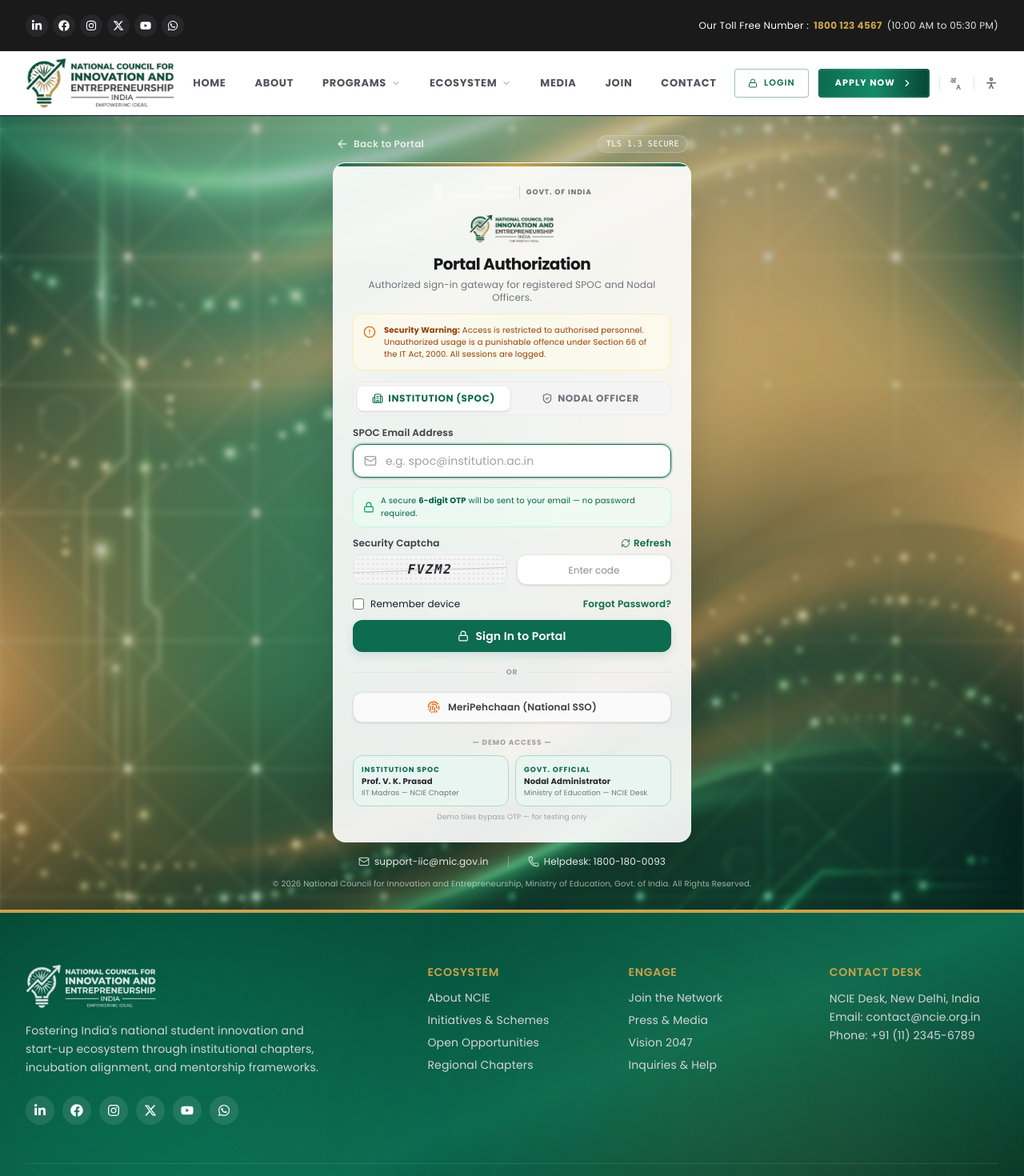
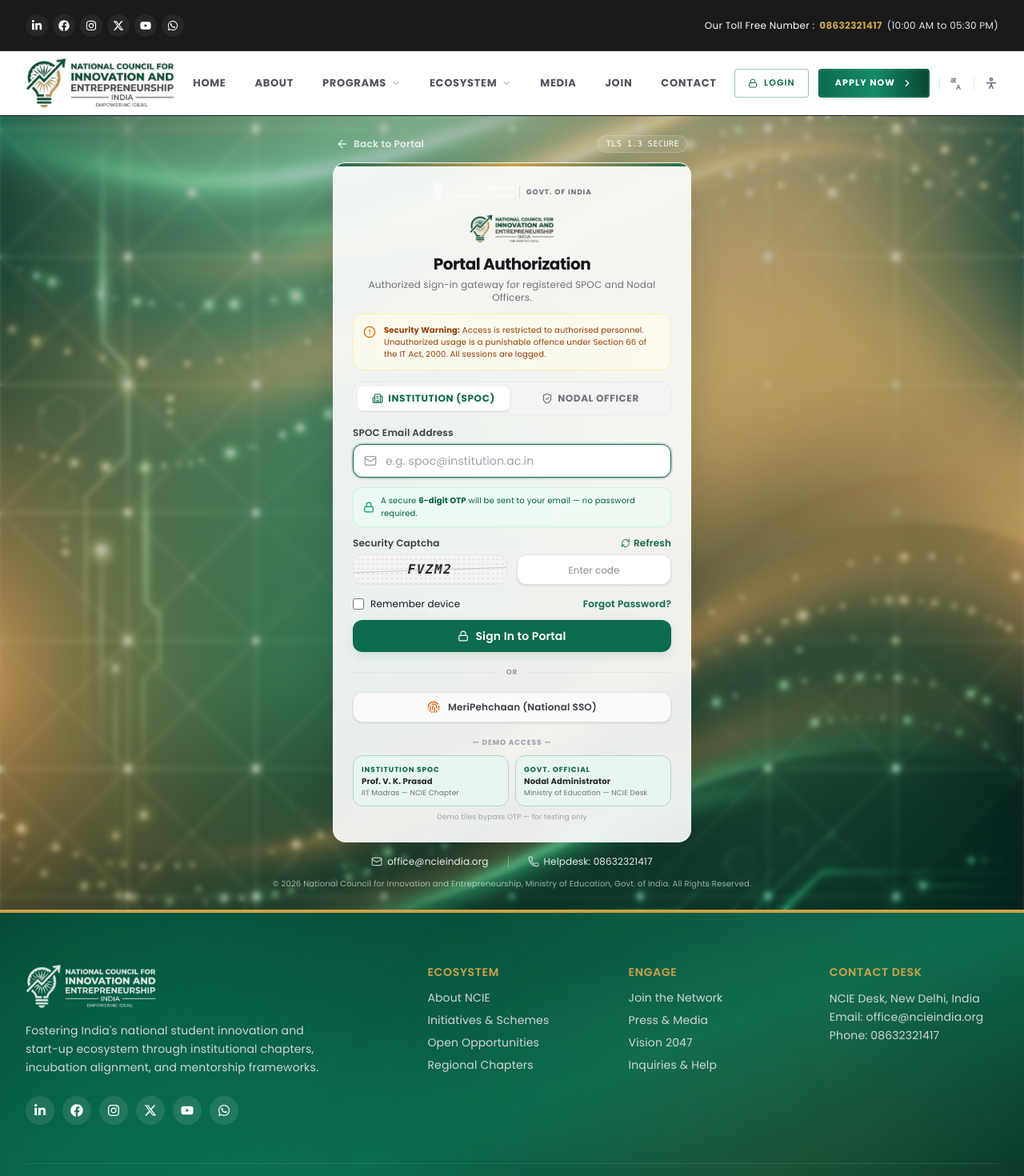
Before and after one commit to vigneswarnalluri/ncieindia, a Next.js app: page /login in a window 1280 px wide. Shown: the top 1470 px of the page at 80% size. Built offline with nearby package versions, Linux system fonts and the light colour scheme; no server answers.

Commit message:
chore: update helpline contact phone and official email support across portal

```diff
--- a/src/app/about/AboutClient.tsx
+++ b/src/app/about/AboutClient.tsx
@@ -471,7 +471,7 @@
                   <Phone className="w-4 h-4 text-zinc-400 shrink-0 mt-0.5" />
                   <div className="space-y-0.5">
                     <p className="font-semibold text-zinc-800">{t("helpline_phone").split(":")[0] || "Helpdesk"}</p>
-                    <p className="text-zinc-500 font-mono font-semibold">{t("helpline_phone").split(":")[1]?.trim() || "1800 123 4567"}</p>
+                    <p className="text-zinc-500 font-mono font-semibold">{t("helpline_phone").split(":")[1]?.trim() || "08632321417"}</p>
                   </div>
                 </div>
 
--- a/src/app/contact/page.tsx
+++ b/src/app/contact/page.tsx
@@ -80,8 +80,8 @@
                   <Mail className="w-4 h-4" />
                 </div>
                 <div>
-                  <h4 className="font-bold text-zinc-900">IIC Support Email</h4>
-                  <p className="text-zinc-500 mt-0.5">support-iic@mic.gov.in</p>
+                  <h4 className="font-bold text-zinc-900">Official Support Email</h4>
+                  <p className="text-zinc-500 mt-0.5">office@ncieindia.org</p>
                 </div>
               </div>
 
@@ -91,7 +91,7 @@
                 </div>
                 <div>
                   <h4 className="font-bold text-zinc-900">Toll-Free Helpdesk</h4>
-                  <p className="text-zinc-500 mt-0.5">1800-180-0093 (Mon–Sat, 9:00 AM – 5:30 PM IST)</p>
+                  <p className="text-zinc-500 mt-0.5">08632321417 (Mon–Sat, 9:00 AM – 5:30 PM IST)</p>
                 </div>
               </div>
             </div>
--- a/src/app/media/page.tsx
+++ b/src/app/media/page.tsx
@@ -479,8 +479,8 @@
                     <Mail className="w-4.5 h-4.5 text-[#0D6B4F] shrink-0 mt-0.5" />
                     <div>
                       <p className="text-[9px] font-bold text-zinc-400 uppercase">PRO Email Desk</p>
-                      <a href="mailto:press@ncie.org.in" className="text-xs text-primary font-bold hover:underline block mt-0.5">
-                        press@ncie.org.in
+                      <a href="mailto:office@ncieindia.org" className="text-xs text-primary font-bold hover:underline block mt-0.5">
+                        office@ncieindia.org
                       </a>
                     </div>
                   </div>
@@ -490,7 +490,7 @@
                     <div>
                       <p className="text-[9px] font-bold text-zinc-400 uppercase">Media Helpline</p>
                       <p className="text-xs text-zinc-700 font-bold mt-0.5">
-                        +91 (11) 2345-6780
+                        08632321417
                       </p>
                     </div>
                   </div>
--- a/src/app/page.tsx
+++ b/src/app/page.tsx
@@ -59,9 +59,9 @@
     "logo": "https://ncieindia.org/logo-new.png",
     "contactPoint": {
       "@type": "ContactPoint",
-      "telephone": "1800-180-0093",
+      "telephone": "08632321417",
       "contactType": "technical support",
-      "email": "support-iic@mic.gov.in",
+      "email": "office@ncieindia.org",
       "areaServed": "IN",
       "availableLanguage": ["en", "hi"],
     },
--- a/src/app/privacy/PrivacyClient.tsx
+++ b/src/app/privacy/PrivacyClient.tsx
@@ -312,7 +312,7 @@
                   <Link href="/contact" className="text-primary font-bold hover:underline">
                     संपर्क पृष्ठ
                   </Link>{" "}
-                  के माध्यम से संपर्क करें या support-iic@mic.gov.in पर ईमेल करें।
+                  के माध्यम से संपर्क करें या office@ncieindia.org पर ईमेल करें।
                 </p>
               ) : (
                 <p>
@@ -320,7 +320,7 @@
                   <Link href="/contact" className="text-primary font-bold hover:underline">
                     Contact Desk
                   </Link>{" "}
-                  or email support-iic@mic.gov.in.
+                  or email office@ncieindia.org.
                 </p>
               )}
             </div>
--- a/src/app/programs/[id]/ProgramDetailsClient.tsx
+++ b/src/app/programs/[id]/ProgramDetailsClient.tsx
@@ -251,7 +251,7 @@
 
                 <div className="flex items-center gap-2 text-xs text-zinc-500 justify-center">
                   <Mail className="w-3.5 h-3.5" />
-                  <span>support@ncie.org.in</span>
+                  <span>office@ncieindia.org</span>
                 </div>
               </CardContent>
             </Card>
--- a/src/app/terms/TermsClient.tsx
+++ b/src/app/terms/TermsClient.tsx
@@ -300,7 +300,7 @@
                   <Link href="/contact" className="text-primary font-bold hover:underline">
                     संपर्क पृष्ठ
                   </Link>{" "}
-                  के माध्यम से संपर्क करें या support-iic@mic.gov.in पर ईमेल करें।
+                  के माध्यम से संपर्क करें या office@ncieindia.org पर ईमेल करें।
                 </p>
               ) : (
                 <p>
@@ -308,7 +308,7 @@
                   <Link href="/contact" className="text-primary font-bold hover:underline">
                     Contact Desk
                   </Link>{" "}
-                  or email support-iic@mic.gov.in.
+                  or email office@ncieindia.org.
                 </p>
               )}
             </div>
--- a/src/components/Footer.tsx
+++ b/src/components/Footer.tsx
@@ -105,8 +105,8 @@
             <h4 className="text-sm font-semibold tracking-wider uppercase text-accent">Contact Desk</h4>
             <p className="text-sm text-zinc-300 leading-relaxed">
               NCIE Desk, New Delhi, India<br />
-              Email: contact@ncie.org.in<br />
-              Phone: +91 (11) 2345-6789
+              Email: office@ncieindia.org<br />
+              Phone: 08632321417
             </p>
           </div>
 
--- a/src/components/Header.tsx
+++ b/src/components/Header.tsx
@@ -176,7 +176,7 @@
           {/* Right: Support Contact */}
           <div className="flex items-center text-white font-sans tracking-wide font-medium">
             <span>{t("toll_free")} : </span>
-            <span className="text-accent font-bold ml-1.5">1800 123 4567</span>
+            <span className="text-accent font-bold ml-1.5">08632321417</span>
             <span className="text-zinc-200 ml-1.5">{t("timings")}</span>
           </div>
         </div>
@@ -426,12 +426,12 @@
                         </span>
                       </Link>
 
-                      <a href="tel:18001234567" className="group/item flex flex-col gap-1">
+                      <a href="tel:08632321417" className="group/item flex flex-col gap-1">
                         <span className="text-[13px] font-bold text-zinc-850 group-hover/item:text-primary group-hover/item:underline transition-colors font-sans leading-tight">
                           Official Toll-Free Helpdesk
                         </span>
                         <span className="text-xs text-zinc-500 font-sans leading-normal">
-                          Support line: 1800 123 4567
+                          Support line: 08632321417
                         </span>
                       </a>
                     </div>
@@ -784,7 +784,7 @@
                         {t("toll_free")}
                       </p>
                       <p className="text-xs font-bold text-primary">
-                        1800 123 4567
+                        08632321417
                       </p>
                       <p className="text-[9px] text-zinc-400">
                         {t("timings")}
--- a/src/components/LoginModal.tsx
+++ b/src/components/LoginModal.tsx
@@ -194,8 +194,8 @@
                 {/* Footer note */}
                 <p className="text-center text-[11px] text-zinc-400 leading-relaxed pt-1">
                   For access credentials, write to{" "}
-                  <a href="mailto:helpdesk@ncie.gov.in" className="text-primary hover:underline">
-                    helpdesk@ncie.gov.in
+                  <a href="mailto:office@ncieindia.org" className="text-primary hover:underline">
+                    office@ncieindia.org
                   </a>
                 </p>
               </form>
--- a/src/contexts/LanguageContext.tsx
+++ b/src/contexts/LanguageContext.tsx
@@ -69,8 +69,8 @@
     national_sso: "MeriPehchaan (National SSO)",
     nic_secure: "TLS 1.3 SECURE",
     back_to_portal: "Back to Portal",
-    helpline_email: "support-iic@mic.gov.in",
-    helpline_phone: "Helpdesk: 1800-180-0093",
+    helpline_email: "office@ncieindia.org",
+    helpline_phone: "Helpdesk: 08632321417",
     copyright: "© 2026 National Council for Innovation and Entrepreneurship, Ministry of Education, Govt. of India. All Rights Reserved.",
 
     // Success Screen
@@ -211,8 +211,8 @@
     national_sso: "मेरी पहचान (राष्ट्रीय एसएसओ)",
     nic_secure: "TLS 1.3 सुरक्षित",
     back_to_portal: "पोर्टल पर वापस जाएं",
-    helpline_email: "support-ncie@nic.in",
-    helpline_phone: "हेल्पडेस्क: 1800 123 4567",
+    helpline_email: "office@ncieindia.org",
+    helpline_phone: "हेल्पडेस्क: 08632321417",
     copyright: "© 2026 राष्ट्रीय नवाचार और उद्यमिता परिषद। सर्वाधिकार सुरक्षित।",
 
     // Success Screen
```
